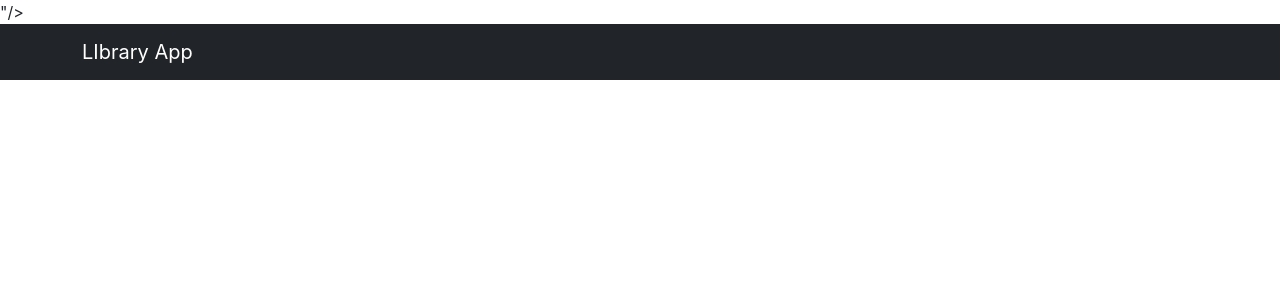
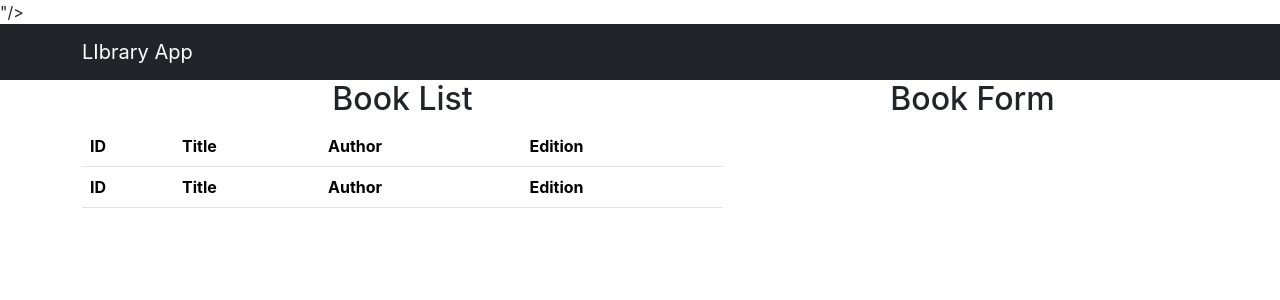
Before and after one commit to ManuelFBS/mylibrary-app, a React (Create React App) app: page / in a window 1280 px wide. Shown: the top 300 px of the page. Built offline with nearby package versions, Linux system fonts and the light colour scheme.

Commit message:
Actualizando App.js y el Componente BookList.js

```diff
--- a/src/App.js
+++ b/src/App.js
@@ -1,10 +1,22 @@
 import React, { Fragment } from 'react';
 import Navbar from './components/Navbar';
+import BookList from './components/BookList.js';
 
 function App() {
   return (
     <Fragment>
       <Navbar brand='LIbrary App' />
+      <div className='container'>
+        <div className='row'>
+          <div className='col-7'>
+            <h2 style={{ textAlign: 'center' }}>Book List</h2>
+            <BookList />
+          </div>
+          <div className='col-5'>
+            <h2 style={{ textAlign: 'center' }}>Book Form</h2>
+          </div>
+        </div>
+      </div>
     </Fragment>
   );
 }
--- a/src/components/BookList.js
+++ b/src/components/BookList.js
@@ -22,3 +22,5 @@ const BookList = () => {
     </table>
   );
 };
+
+export default BookList;
```
